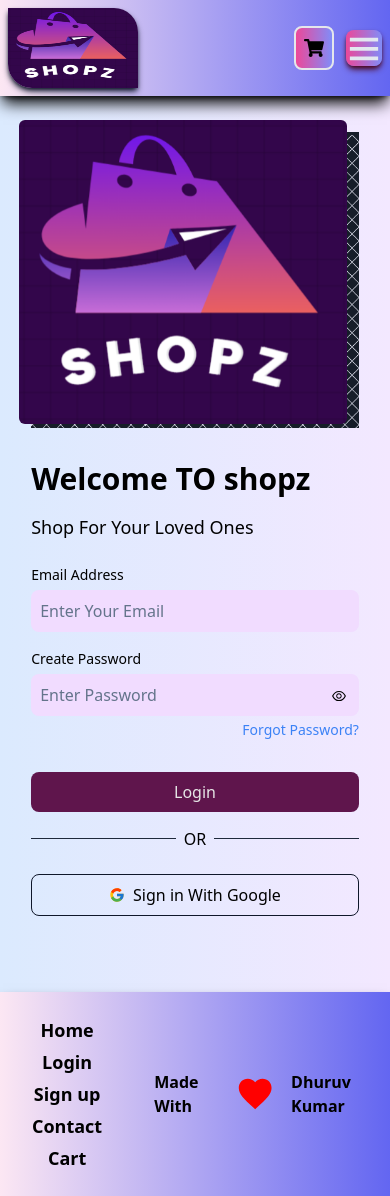
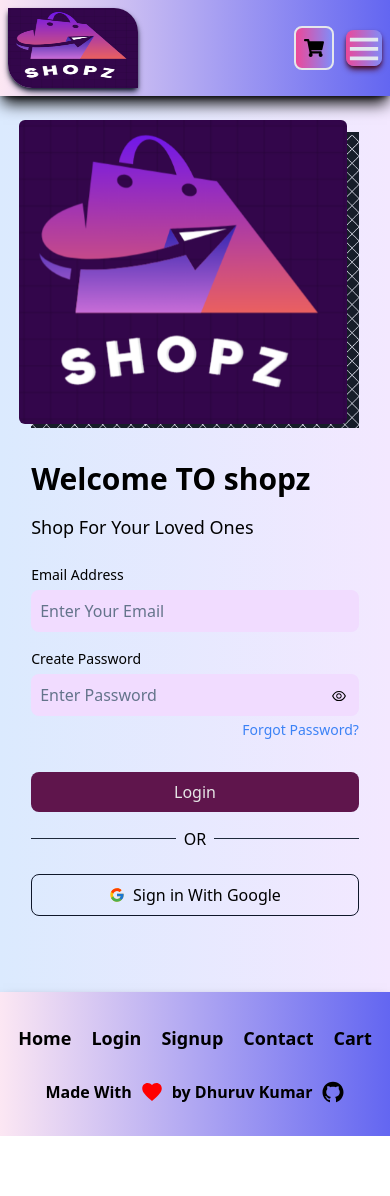
Before and after one commit to dhuruv0003/ShopZ-E-Commerce-Web-App, a React (Vite) app: page /login in a window 390 px wide. After the commit the page ends 1136 px from the top, so only its background shows below. Built offline with nearby package versions, Linux system fonts and the light colour scheme.

Commit message:
new commit

```diff
--- a/src/components/ProductItem.jsx
+++ b/src/components/ProductItem.jsx
@@ -199,6 +199,28 @@
 
 
             </div >
+            <footer className={`${isDarkMode ? 'bg-gradient-to-r from-slate-400 to-slate-950 shadow-slate-900 shadow-lg text-white z-50 w-full ' : 'bg-gradient-to-r from-pink-100 to-indigo-500 shadow-black shadow-lg  z-50 w-full '} py-8 mt-10  flex flex-col gap-7 `}>
+        <div className=" flex justify-center gap-5 items-center max-[600px]:text-lg sm:text-xl px-8 font-extrabold ">
+          <NavLink to='/'>
+            Home
+          </NavLink>
+          <NavLink to='/login'>
+            Login
+          </NavLink>
+          <NavLink to='/signup'>
+            Signup
+          </NavLink >
+          <NavLink to='/contact'>
+            Contact
+          </NavLink>
+          <NavLink to='/cart'>
+            Cart
+          </NavLink>
+        </div>
+        <div className="flex justify-center items-center gap-x-2 font-bold ">
+          Made With<IoMdHeart className="text-[red] text-2xl flex " />by Dhuruv Kumar <NavLink className='text-2xl' to='https://github.com/dhuruv0003/ShopZ-E-Commerce-Web-App'><AiFillGithub /></NavLink>
+        </div>
+      </footer>
         </div>
 
     )
--- a/src/pages/Cart.jsx
+++ b/src/pages/Cart.jsx
@@ -19,7 +19,7 @@
 
   return (
 
-    <div onClick={() => setHide(true)} className={`${isDarkMode ? "bg-gradient-to-r  from-slate-500 text-white to-black " : "bg-gradient-to-r from-blue-100  to-purple-100"} max-[400px]:px-[0.5rem]  pt-[7rem]`}>
+    <div onClick={() => setHide(true)} className={`${isDarkMode ? "bg-gradient-to-r  from-slate-500 text-white to-black " : "bg-gradient-to-r from-blue-100  to-purple-100"} pt-[7rem]`}>
       {cart.length > 0 ? (
         <div className="max-w-[1200px] mx-auto flex flex-col md:flex-row justify-center ">
           <div className="w-[100%] md:w-[60%] flex flex-col p-2">
--- a/src/pages/ContactUs.jsx
+++ b/src/pages/ContactUs.jsx
@@ -3,6 +3,9 @@
 import { AppContext } from '../Context/AppContext';
 import { NavLink } from 'react-router-dom';
 import { IoMdHeart } from 'react-icons/io';
+import { AiFillGithub } from "react-icons/ai";
+
+
 export const ContactUs = () => {
 
     const { isDarkMode, setHide } = useContext(AppContext)
@@ -21,7 +24,7 @@
         toast.success("Message send");
     }
     return (
-        <div onClick={() => setHide(true)} className={`${isDarkMode ? "bg-gradient-to-r from-slate-400 to-slate-950 shadow-slate-900 300 pt-[8rem] h-full md:w-screen max-[400px]:px-[0.5rem]" : 'bg-gradient-to-r from-blue-100 to-purple-100 pt-[8rem]  h-fit  md:w-screen max-[400px]:px-[0.5rem] '}`}>
+        <div onClick={() => setHide(true)} className={`${isDarkMode ? "bg-gradient-to-r from-slate-400 to-slate-950 shadow-slate-900 300 pt-[8rem] h-full md:w-screen max-[400px]:px-[0.5rem]" : 'bg-gradient-to-r from-blue-100 to-purple-100 pt-[8rem]  h-fit  md:w-screen '}`}>
 
             <form className='mt-4 max-w-[550px] mx-auto flex flex-col gap-y-3' onSubmit={submitHandler} action="" >
                 <h1 className='text-center text-white text-3xl font-bold rounded-se-2xl rounded-ls-2xl  bg-purple-900 bg-rounded-[0.5rem] p-[19px] w-full '>Please Enter Your Queries</h1>
--- a/src/pages/Home.jsx
+++ b/src/pages/Home.jsx
@@ -7,6 +7,7 @@
 import { NavLink } from "react-router-dom";
 import { AppContext } from "../Context/AppContext";
 import { IoMdHeart } from "react-icons/io";
+import { AiFillGithub } from "react-icons/ai";
 
 
 const Home = () => {
@@ -14,7 +15,7 @@
   const [loading, setLoading] = useState(false);
   const [posts, setPosts] = useState([]);
 
-  const { isDarkMode,setHide, setDarkMode, category, toggleDarkMode } = useContext(AppContext)
+  const { isDarkMode, setHide, setDarkMode, category, toggleDarkMode } = useContext(AppContext)
 
   async function fetchProductData() {
     setLoading(true);
@@ -46,12 +47,12 @@
   }
 
   return (
-    <div onClick={()=>setHide(true)} className={`${isDarkMode ? "bg-gradient-to-r from-slate-500 to-black transition-all duration-500" : "bg-gradient-to-r from-blue-100  to-purple-100"}max-[400px]:px-[0.5rem]`}>
+    <div onClick={() => setHide(true)} className={`${isDarkMode ? "bg-gradient-to-r from-slate-500 to-black transition-all duration-500" : "bg-gradient-to-r from-blue-100  to-purple-100"}max-[600px]:px-[0.5rem]`}>
 
-        <div className={`${isDarkMode ? "bg-gradient-to-r from-slate-500 to-black" : "bg-gradient-to-r from-blue-100 to-purple-300"} `}>
-          <Category />
-        </div>
-        <Headers data={data} />
+      <div className={`${isDarkMode ? "bg-gradient-to-r from-slate-500 to-black" : "bg-gradient-to-r from-blue-100 to-purple-300"} `}>
+        <Category />
+      </div>
+      <Headers data={data} />
 
       <div className="w-[70%]  mb-6 mx-auto h-1 bg-purple-300 rounded-full shadow-black shadow-md">
       </div>
@@ -73,8 +74,8 @@
             </div>
       }
 
-      <footer className={`${isDarkMode ? 'bg-gradient-to-r from-slate-400 to-slate-950 shadow-slate-900 shadow-lg text-white z-50 w-full ' : 'bg-gradient-to-r from-pink-100 to-indigo-500 shadow-black shadow-lg  z-50 w-full '}max-[600px]:py-6 py-6 mt-10 max-[600px]:flex sm:flex sm:flex-col gap-5 `}>
-        <div className="max-[600px]:flex max-[600px]:flex-col  flex justify-center  max-[600px]:gap-1 gap-5 items-center max-[600px]:text-lg sm:text-xl px-8 font-extrabold ">
+      <footer className={`${isDarkMode ? 'bg-gradient-to-r from-slate-400 to-slate-950 shadow-slate-900 shadow-lg text-white z-50 w-full ' : 'bg-gradient-to-r from-pink-100 to-indigo-500 shadow-black shadow-lg  z-50 w-full '} py-8 mt-10  flex flex-col gap-7 `}>
+        <div className=" flex justify-center gap-5 items-center max-[600px]:text-lg sm:text-xl px-8 font-extrabold ">
           <NavLink to='/'>
             Home
           </NavLink>
@@ -82,7 +83,7 @@
             Login
           </NavLink>
           <NavLink to='/signup'>
-            Sign up
+            Signup
           </NavLink>
           <NavLink to='/contact'>
             Contact
@@ -92,7 +93,7 @@
           </NavLink>
         </div>
         <div className="flex justify-center items-center gap-x-2 font-bold ">
-          Made With<IoMdHeart className="text-[red] text-5xl mr-2 flex " /> Dhuruv Kumar
+          Made With<IoMdHeart className="text-[red] text-2xl flex " />by Dhuruv Kumar <NavLink className='text-2xl' to='https://github.com/dhuruv0003/ShopZ-E-Commerce-Web-App'><AiFillGithub /></NavLink>
         </div>
       </footer>
 
--- a/src/pages/Login.jsx
+++ b/src/pages/Login.jsx
@@ -4,6 +4,8 @@
 import { AppContext } from '../Context/AppContext';
 import { NavLink } from 'react-router-dom';
 import { IoMdHeart } from 'react-icons/io';
+import { AiFillGithub } from "react-icons/ai";
+
 
 export default function Login() {
   const { isDarkMode, setHide } = useContext(AppContext);
@@ -16,8 +18,8 @@
         formtype="login"
         image={loginimg}
       />
-      <footer className={`${isDarkMode ? 'bg-gradient-to-r from-slate-400 to-slate-950 shadow-slate-900 shadow-lg text-white z-50 w-full ' : 'bg-gradient-to-r from-pink-100 to-indigo-500 shadow-black shadow-lg  z-50 w-full '}max-[600px]:py-6 py-6 mt-10 max-[600px]:flex sm:flex sm:flex-col gap-5 `}>
-        <div className="max-[600px]:flex max-[600px]:flex-col  flex justify-center  max-[600px]:gap-1 gap-5 items-center max-[600px]:text-lg sm:text-xl px-8 font-extrabold ">
+      <footer className={`${isDarkMode ? 'bg-gradient-to-r from-slate-400 to-slate-950 shadow-slate-900 shadow-lg text-white z-50 w-full ' : 'bg-gradient-to-r from-pink-100 to-indigo-500 shadow-black shadow-lg  z-50 w-full '} py-8 mt-10  flex flex-col gap-7 `}>
+        <div className=" flex justify-center gap-5 items-center max-[600px]:text-lg sm:text-xl px-8 font-extrabold ">
           <NavLink to='/'>
             Home
           </NavLink>
@@ -25,7 +27,7 @@
             Login
           </NavLink>
           <NavLink to='/signup'>
-            Sign up
+            Signup
           </NavLink>
           <NavLink to='/contact'>
             Contact
@@ -35,7 +37,7 @@
           </NavLink>
         </div>
         <div className="flex justify-center items-center gap-x-2 font-bold ">
-          Made With<IoMdHeart className="text-[red] text-5xl mr-2 flex " /> Dhuruv Kumar
+          Made With<IoMdHeart className="text-[red] text-2xl flex " />by Dhuruv Kumar <NavLink className='text-2xl' to='https://github.com/dhuruv0003/ShopZ-E-Commerce-Web-App'><AiFillGithub /></NavLink>
         </div>
       </footer>
     </div>
--- a/src/pages/Signup.jsx
+++ b/src/pages/Signup.jsx
@@ -4,11 +4,14 @@
 import { AppContext } from '../Context/AppContext'
 import { NavLink } from 'react-router-dom';
 import { IoMdHeart } from 'react-icons/io';
+import { AiFillGithub } from "react-icons/ai";
+
+
 
 export default function Signup() {
-  const {isDarkMode,setHide} = useContext(AppContext)
+  const { isDarkMode, setHide } = useContext(AppContext)
   return (
-    <div onClick={()=>setHide(true)} className={`${isDarkMode ? "bg-gradient-to-r from-slate-500 text-white to-black" : "bg-gradient-to-r from-blue-100  to-purple-100"} lg:h-full h-fit`}>
+    <div onClick={() => setHide(true)} className={`${isDarkMode ? "bg-gradient-to-r from-slate-500 text-white to-black" : "bg-gradient-to-r from-blue-100  to-purple-100"} lg:h-full h-fit`}>
       <Template
         title="Welcome TO shopz"
         desc="Shop For Your Loved Ones"
@@ -16,8 +19,8 @@
         image={loginimg}
 
       />
-      <footer className={`${isDarkMode ? 'bg-gradient-to-r from-slate-400 to-slate-950 shadow-slate-900 shadow-lg text-white z-50 w-full ' : 'bg-gradient-to-r from-pink-100 to-indigo-500 shadow-black shadow-lg  z-50 w-full '}max-[600px]:py-6 py-6 mt-10 max-[600px]:flex sm:flex sm:flex-col gap-5 `}>
-        <div className="max-[600px]:flex max-[600px]:flex-col  flex justify-center  max-[600px]:gap-1 gap-5 items-center max-[600px]:text-lg sm:text-xl px-8 font-extrabold ">
+      <footer className={`${isDarkMode ? 'bg-gradient-to-r from-slate-400 to-slate-950 shadow-slate-900 shadow-lg text-white z-50 w-full ' : 'bg-gradient-to-r from-pink-100 to-indigo-500 shadow-black shadow-lg  z-50 w-full '} py-8 mt-10  flex flex-col gap-7 `}>
+        <div className=" flex justify-center gap-5 items-center max-[600px]:text-lg sm:text-xl px-8 font-extrabold ">
           <NavLink to='/'>
             Home
           </NavLink>
@@ -25,7 +28,7 @@
             Login
           </NavLink>
           <NavLink to='/signup'>
-            Sign up
+            Signup
           </NavLink>
           <NavLink to='/contact'>
             Contact
@@ -35,7 +38,7 @@
           </NavLink>
         </div>
         <div className="flex justify-center items-center gap-x-2 font-bold ">
-          Made With<IoMdHeart className="text-[red] text-5xl mr-2 flex " /> Dhuruv Kumar
+          Made With<IoMdHeart className="text-[red] text-2xl flex " />by Dhuruv Kumar <NavLink className='text-2xl' to='https://github.com/dhuruv0003/ShopZ-E-Commerce-Web-App'><AiFillGithub /></NavLink>
         </div>
       </footer>
     </div>
```
Lines whose indentation alone changed are shown as unchanged.
